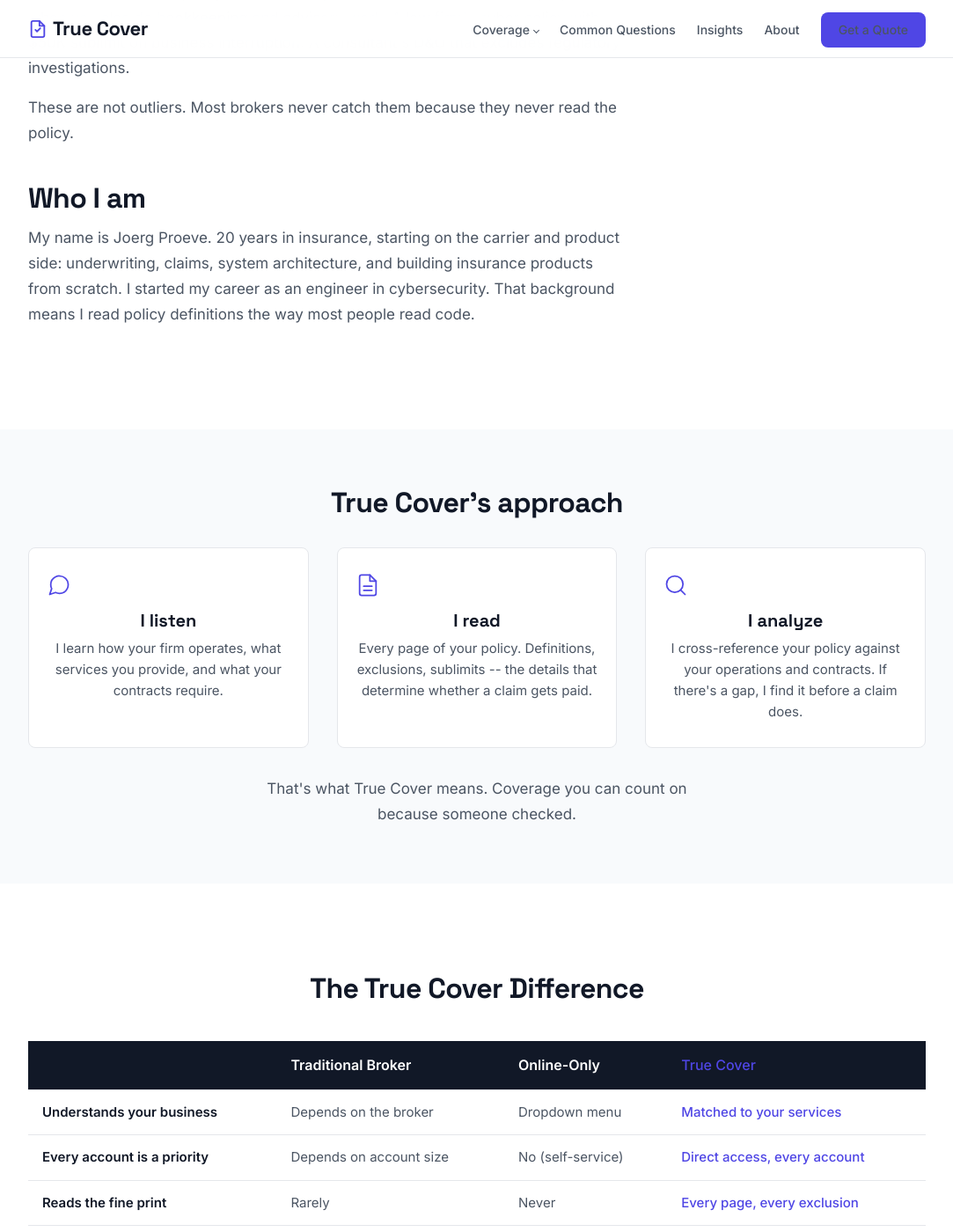
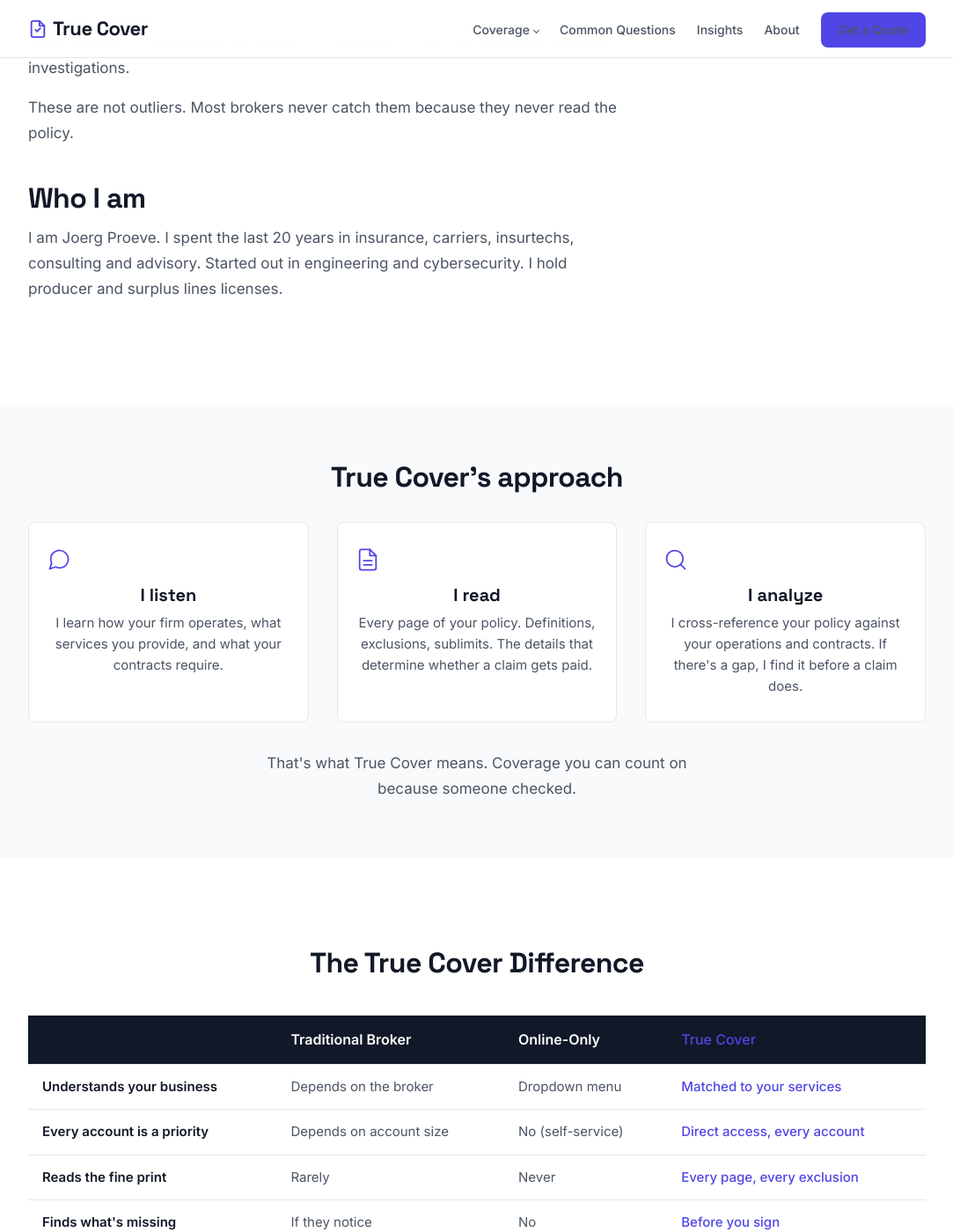
Before and after one commit to joeproe1/truecover.us, a Jekyll site: the page built from about.html, in a window 1280 px wide and 1400 px high, scrolled down 496 px. Shown: the whole window at 88% size, without its empty margins (98-1181 px from the left). Built offline with Jekyll 4.4.1, drawn with Linux system fonts in a browser that asks for light colours; some of the changed text lies outside the part shown.

Commit message:
Update About page: bio rewrite, fix em-dash, tighten CTA
- Rewrite Who I am section to match current bio
- Update meta description to match
- Fix em-dash in approach section
- Shorten CTA subtitle, change button to Contact Me

Co-Authored-By: Claude Opus 4.6 <noreply@anthropic.com>

```diff
--- a/about.html
+++ b/about.html
@@ -1,7 +1,7 @@
 ---
 layout: default
 title: "About True Cover"
-description: "About True Cover. Insurance brokerage for law firms, accounting firms, and consultants. 20 years of insurance experience, carrier-side and startup."
+description: "About True Cover. Insurance brokerage for law firms, accounting firms, and consultants. 20 years in insurance, carriers, insurtechs, consulting and advisory."
 ---
 
 <section class="about-hero">
@@ -19,7 +19,7 @@ description: "About True Cover. Insurance brokerage for law firms, accounting fi
             <p>These are not outliers. Most brokers never catch them because they never read the policy.</p>
 
             <h2>Who I am</h2>
-            <p>My name is Joerg Proeve. 20 years in insurance, starting on the carrier and product side: underwriting, claims, system architecture, and building insurance products from scratch. I started my career as an engineer in cybersecurity. That background means I read policy definitions the way most people read code.</p>
+            <p>I am Joerg Proeve. I spent the last 20 years in insurance, carriers, insurtechs, consulting and advisory. Started out in engineering and cybersecurity. I hold producer and surplus lines licenses.</p>
         </div>
     </div>
 </section>
@@ -40,7 +40,7 @@ description: "About True Cover. Insurance brokerage for law firms, accounting fi
                     <svg width="28" height="28" viewBox="0 0 24 24" fill="none" stroke="currentColor" stroke-width="1.5" stroke-linecap="round" stroke-linejoin="round"><path d="M14 2H6a2 2 0 0 0-2 2v16a2 2 0 0 0 2 2h12a2 2 0 0 0 2-2V8l-6-6z"/><path d="M14 2v6h6"/><line x1="16" y1="13" x2="8" y2="13"/><line x1="16" y1="17" x2="8" y2="17"/></svg>
                 </div>
                 <h3>I read</h3>
-                <p>Every page of your policy. Definitions, exclusions, sublimits -- the details that determine whether a claim gets paid.</p>
+                <p>Every page of your policy. Definitions, exclusions, sublimits. The details that determine whether a claim gets paid.</p>
             </div>
             <div class="approach-step">
                 <div class="approach-icon">
@@ -99,6 +99,6 @@ description: "About True Cover. Insurance brokerage for law firms, accounting fi
 
 {% include cta-banner.html
     title="Want to talk about your firm's coverage?"
-    subtitle="I'm happy to review what you have, answer a question, or help you build a program from scratch."
-    button="Get a Quote"
+    subtitle="Send me your questions or your current policies. No cost, no obligation."
+    button="Contact Me"
 %}
```
